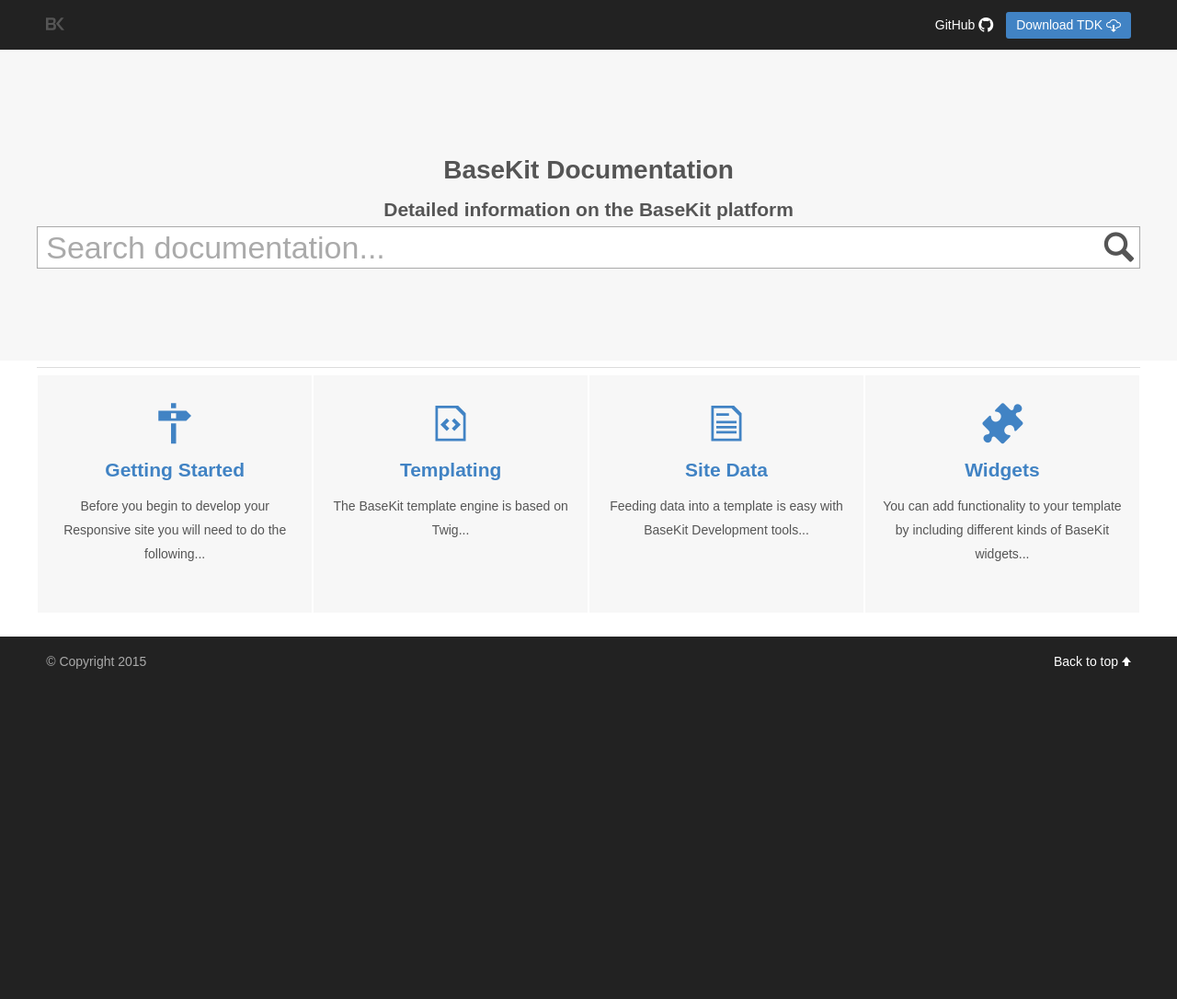
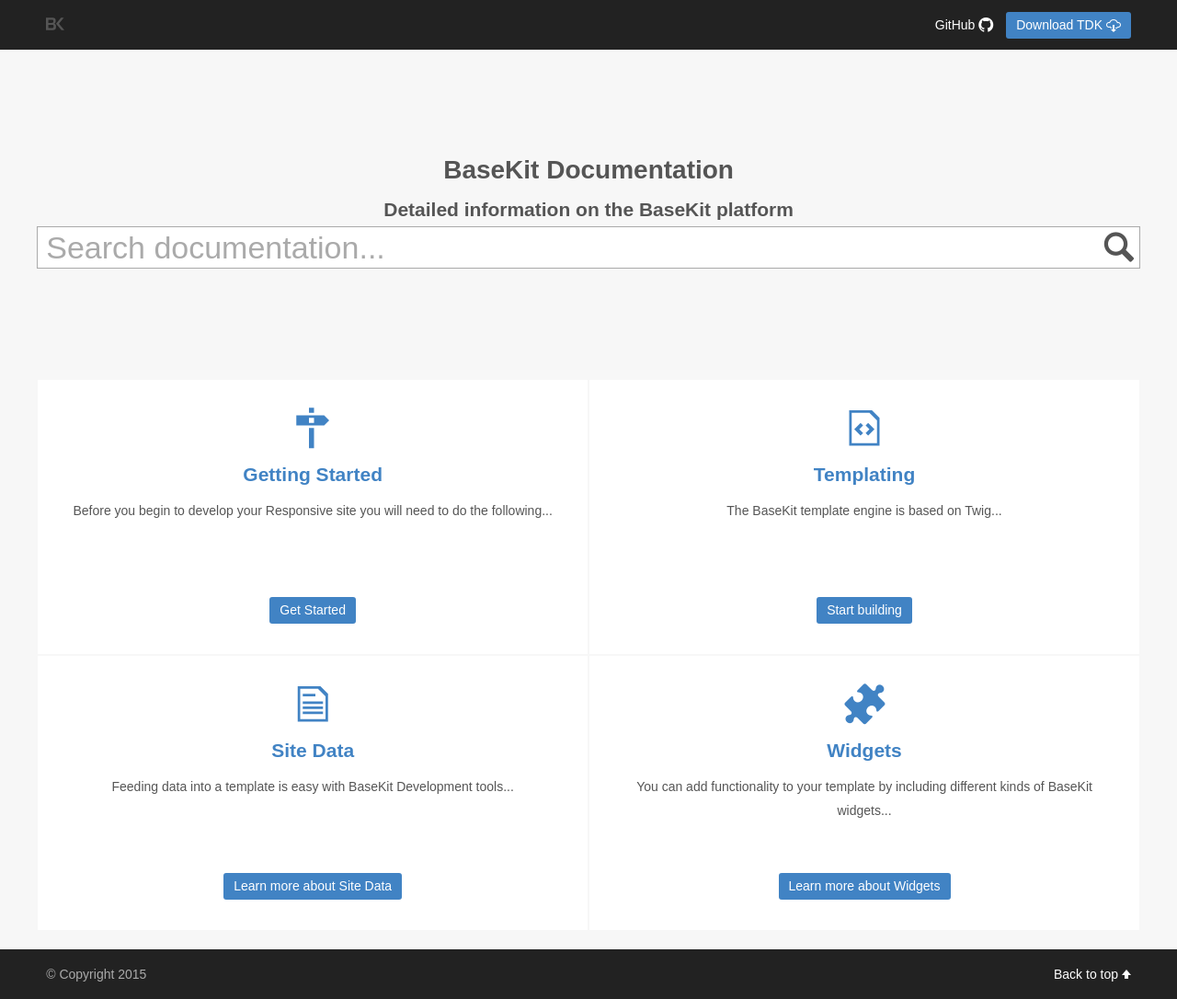
Before and after one commit to rusic/documentation, a Jekyll site: the page built from index.md, in a window 1280 px wide. Shown: the whole page at 92% size. Built offline with Jekyll 4.4.1, drawn with Linux system fonts in a browser that asks for light colours; before the commit the page ends 900 px from its top, so only the background shows below that.

Commit message:
Small work on homepage design and how the cards look on the page, adds buttons to them

```diff
--- a/_includes/featurecard.html
+++ b/_includes/featurecard.html
@@ -12,6 +12,10 @@
 
 	<p>{{ include.content }}</p>
 
-	{% if include.buttontext != null %}<a class="button" href="{{ include.link }}">{{ include.buttontext }}</a>{% endif %}
+	<div class="button-container">
+
+		{% if include.buttontext != null %}<a class="button" href="{{ include.link }}">{{ include.buttontext }}</a>{% endif %}
+
+	</div>
 
 </div>
--- a/_includes/featurecontent.html
+++ b/_includes/featurecontent.html
@@ -1,4 +1,4 @@
-<div class="container">
+<div class="container  container--feature">
 
 	<div class="row">
 
--- a/_layouts/feature.html
+++ b/_layouts/feature.html
@@ -9,7 +9,7 @@
 
 		{% include header.html %}
 
-		<div class="main  main--body">
+		<div class="main  main--body  main--feature">
 
 			{% include featureheader.html %}
 
--- a/_sass/_main.scss
+++ b/_sass/_main.scss
@@ -45,7 +45,7 @@ body {
 	// Feature header
 	.header--feature {
 		padding: 100px 0;
-		background: darken($light-background, 3%);
+		margin-bottom: 20px;
 	}
 
 
@@ -170,18 +170,30 @@ body {
 	}
 
 
+// Feature
+	.main--feature {
+		background: darken($light-background, 3%);
+	}
+
 	// Feature cards
 	.feature-card {
-		width: 25%;
+		width: 50%;
 		float: left;
-		padding: 30px 15px;
-		margin-bottom: 5px;
-		min-height: 260px;
-		border: 1px solid $light-background;
-		background: darken($light-background, 3%);
+		position: relative;
+		padding: 30px 30px 60px;
+		min-height: 300px;
+		border: 1px solid darken($light-background, 3%);
+		background: $light-background;
 		text-align: center;
 		.octicon {
 			font-size: 44px;
+		}
+		.button-container {
+			position: absolute;
+			bottom: 0;
+			left: 0;
+			right: 0;
+			min-height: 60px;
 		}
 	}
 
@@ -419,7 +431,8 @@ h3, legend {
 	}
 
 	.feature-card {
-		width: 50%;
+		width: 100%;
+		min-height: inherit;
 	}
 
 	// Navigation toggle
--- a/index.md
+++ b/index.md
@@ -4,12 +4,10 @@ searchable: false
 title: Home
 ---
 
----
+{% include featurecard.html title="Getting Started" link="/getting-started/" icon="milestone" content="Before you begin to develop your Responsive site you will need to do the following..." buttontext="Get Started" %}
 
-{% include featurecard.html title="Getting Started" link="/getting-started/" icon="milestone" content="Before you begin to develop your Responsive site you will need to do the following..." %}
+{% include featurecard.html title="Templating" link="/templating/twig/" icon="file-code" content="The BaseKit template engine is based on Twig..." buttontext="Start building" %}
 
-{% include featurecard.html title="Templating" link="/templating/twig/" icon="file-code" content="The BaseKit template engine is based on Twig..." %}
+{% include featurecard.html title="Site Data" link="/data/" icon="file-text" content="Feeding data into a template is easy with BaseKit Development tools..." buttontext="Learn more about Site Data" %}
 
-{% include featurecard.html title="Site Data" link="/data/" icon="file-text" content="Feeding data into a template is easy with BaseKit Development tools..." %}
-
-{% include featurecard.html title="Widgets" link="/widgets/" icon="puzzle" content="You can add functionality to your template by including different kinds of BaseKit widgets..." %}
+{% include featurecard.html title="Widgets" link="/widgets/" icon="puzzle" content="You can add functionality to your template by including different kinds of BaseKit widgets..." buttontext="Learn more about Widgets" %}
```
